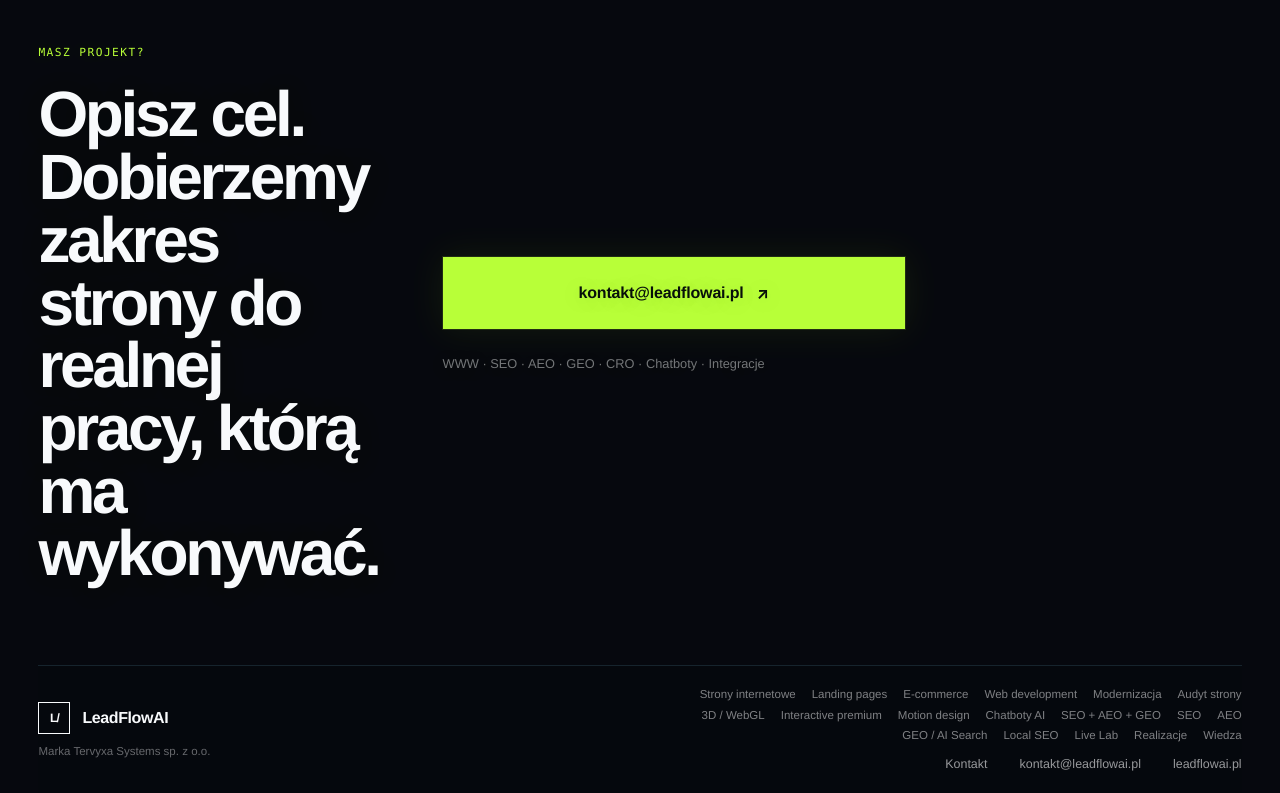
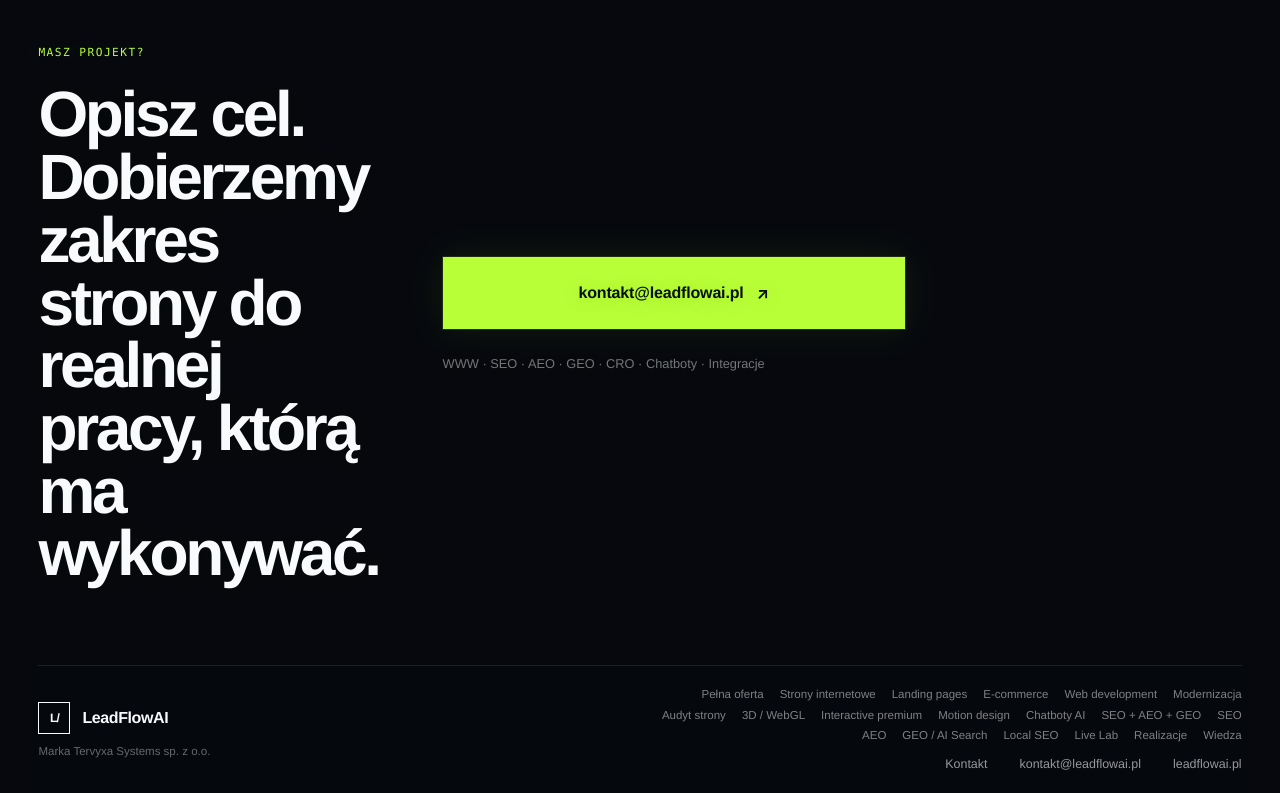
Before and after one commit to rcchemicalsszczecin-gif/leadflowaiweb-, a Next.js app: page /aeo in a window 1280 px wide. Shown: the part 5571-6364 px from the top of the page. Built offline with nearby package versions, Linux system fonts and the light colour scheme.

Commit message:
content: add full offer hub to footer

```diff
--- a/components/site-footer.tsx
+++ b/components/site-footer.tsx
@@ -18,6 +18,7 @@ export function SiteFooter() {
 
       <div className="footer-meta">
         <nav className="footer-service-links" aria-label="Główne usługi LeadFlowAI">
+          <a href="/uslugi">Pełna oferta</a>
           {[...coreServiceLinks, ...experienceServiceLinks, ...searchServiceLinks].map((item) => (
             <a key={item.slug} href={`/${item.slug}`}>
               {item.label}
```
